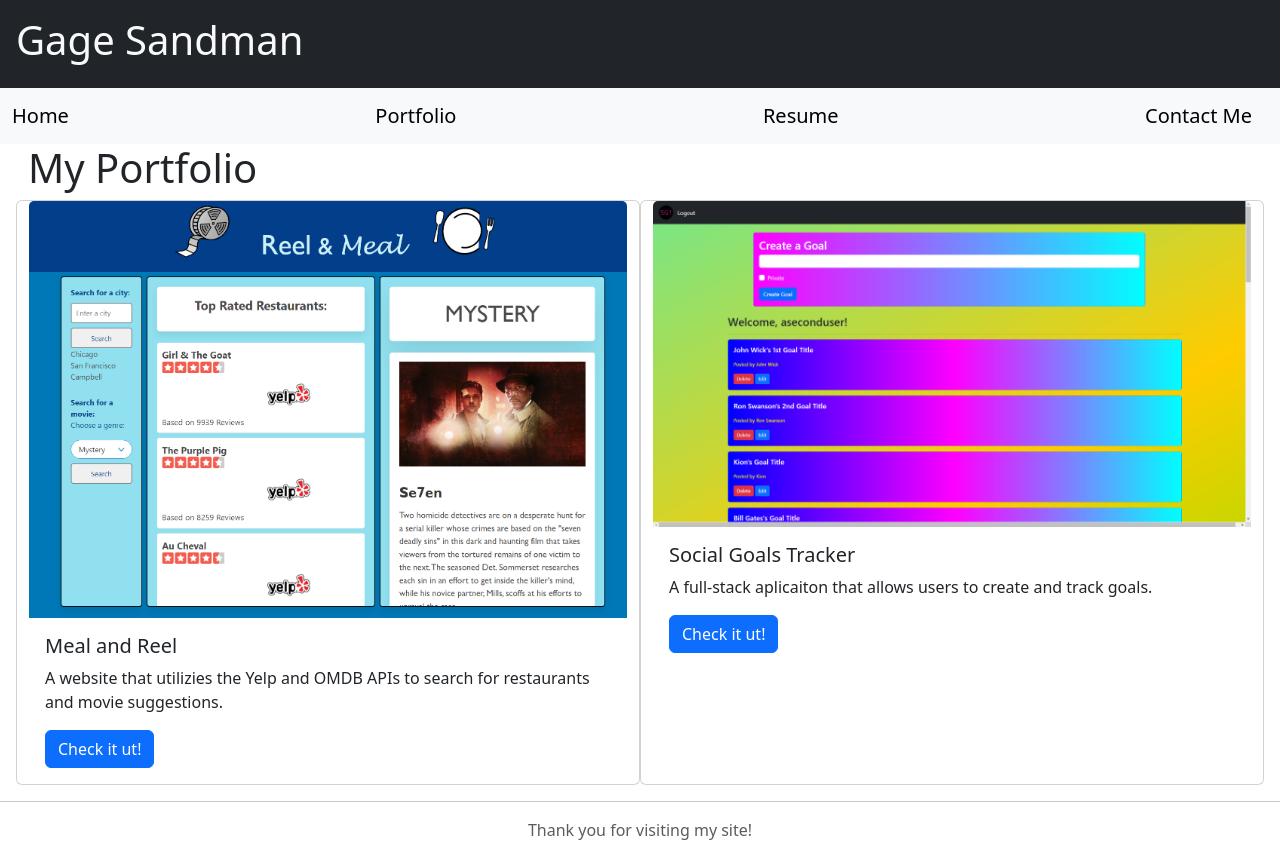
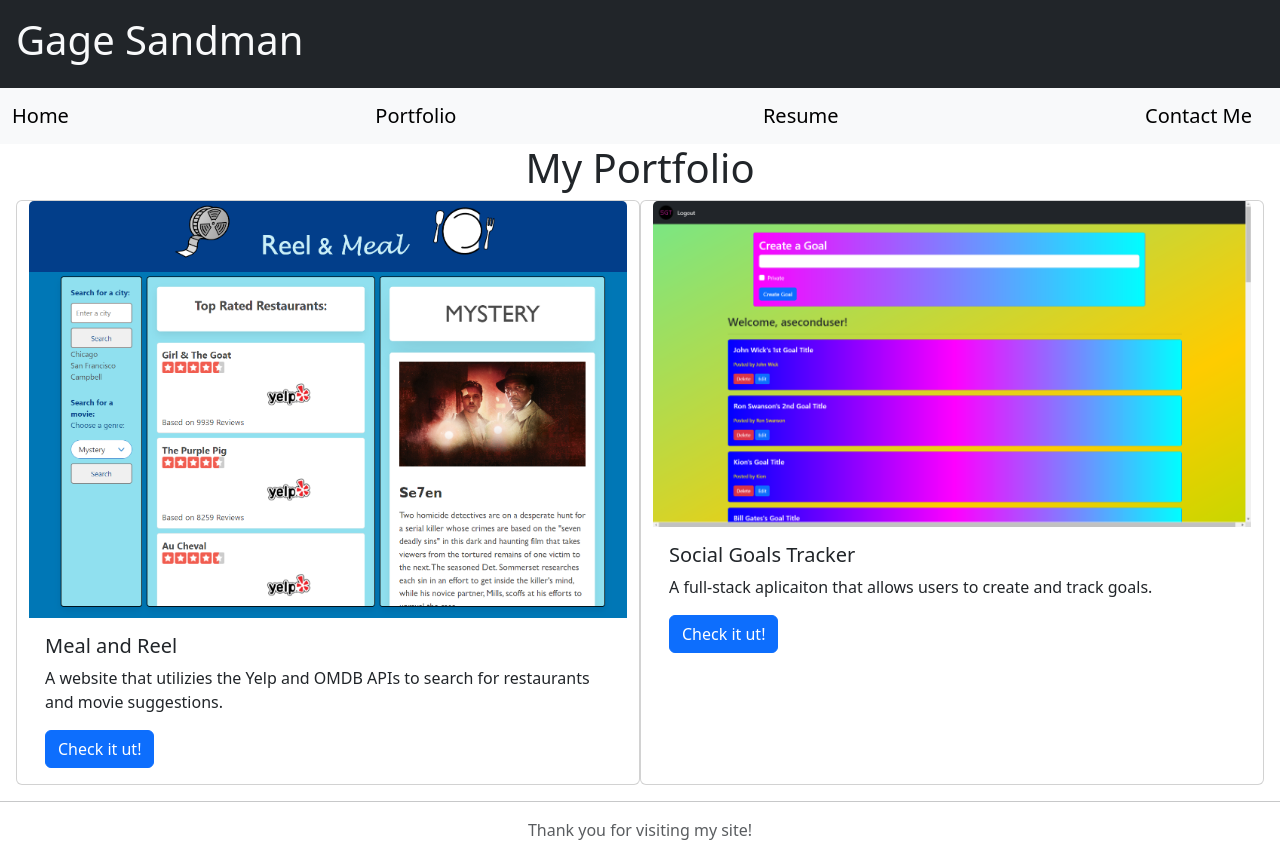
Before and after one commit to Gsandman8/ReactPortfolio, a React (Vite) app: page /Portfolio in a window 1280 px wide. Built offline with nearby package versions, Linux system fonts and the light colour scheme.

Commit message:
Fixed header for portfolio page

```diff
--- a/src/pages/Portfolio.jsx
+++ b/src/pages/Portfolio.jsx
@@ -5,7 +5,9 @@ import MR from "../assets/MRSS.png";
 function Portfolio() {
     return (
         <div className="container-fluid">
-            <h1>My Portfolio</h1>
+            <div className="container">
+                <h1 className="text-center">My Portfolio</h1>
+            </div>
             <div className="row">
                 <Project
                     title="Meal and Reel"
```
Lines whose indentation alone changed are shown as unchanged.
